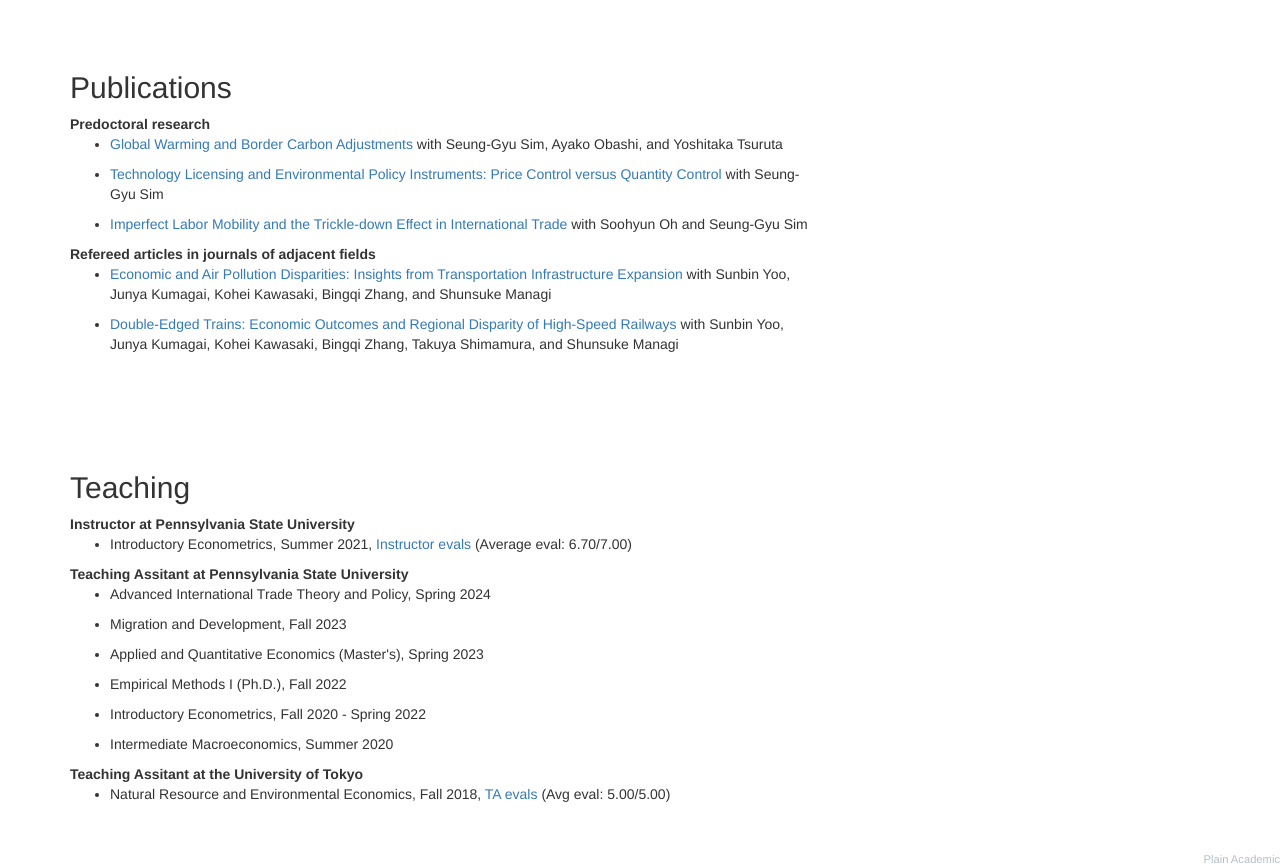
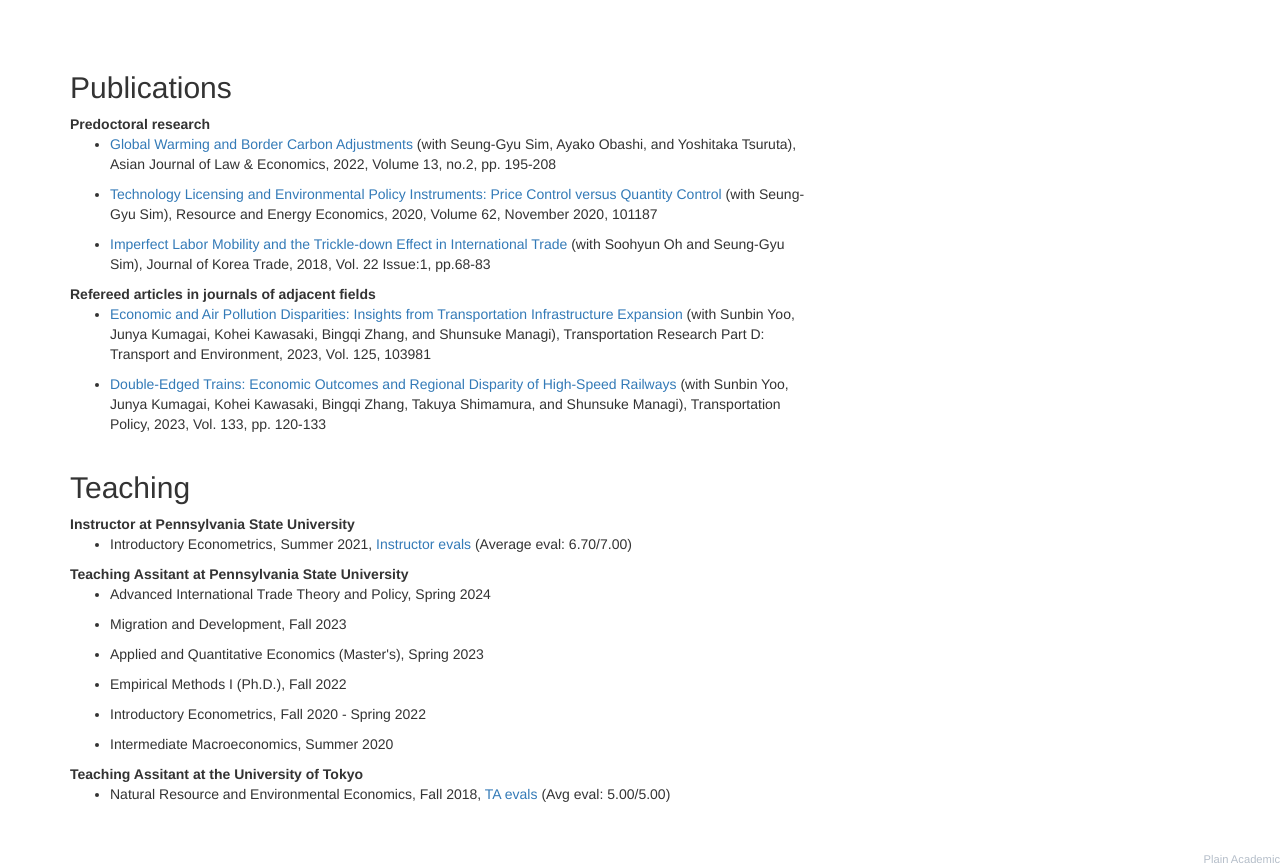
Before and after one commit to SungwanH/SungwanH.github.io, a plain HTML site: page index.html in a window 1280 px wide. Shown: the part 820-1687 px from the top of the page. Drawn offline with nearby package versions, Linux system fonts and the light colour scheme.

Commit message:
Update index.html

```diff
--- a/index.html
+++ b/index.html
@@ -102,23 +102,23 @@
 
                 <strong>Predoctoral research</strong><br/>
                 <ul>
-                <li class="paper" words="add, your, keywords, here"><a href="https://www.degruyter.com/document/doi/10.1515/ajle-2022-0033/html">Global Warming and Border Carbon Adjustments</a> with Seung-Gyu Sim, Ayako Obashi, and Yoshitaka Tsuruta</li>
+                <li class="paper" words="add, your, keywords, here"><a href="https://www.degruyter.com/document/doi/10.1515/ajle-2022-0033/html">Global Warming and Border Carbon Adjustments</a> (with Seung-Gyu Sim, Ayako Obashi, and Yoshitaka Tsuruta), Asian Journal of Law & Economics, 2022, Volume 13, no.2, pp. 195-208 </li>
                 </ul>
 
                 <ul>
-                <li class="paper" words="add, your, keywords, here"><a href="https://www.sciencedirect.com/science/article/abs/pii/S0928765518303592">Technology Licensing and Environmental Policy Instruments: Price Control versus Quantity Control</a> with Seung-Gyu Sim</li>
+                <li class="paper" words="add, your, keywords, here"><a href="https://www.sciencedirect.com/science/article/abs/pii/S0928765518303592">Technology Licensing and Environmental Policy Instruments: Price Control versus Quantity Control</a> (with Seung-Gyu Sim), Resource and Energy Economics, 2020, Volume 62,  November 2020, 101187</li>
                 </ul>
 
                 <ul>
-                <li class="paper" words="add, your, keywords, here"><a href="https://www.emeraldinsight.com/doi/full/10.1108/JKT-09-2017-0084">Imperfect Labor Mobility and the Trickle-down Effect in International Trade</a> with Soohyun Oh and Seung-Gyu Sim</li>
+                <li class="paper" words="add, your, keywords, here"><a href="https://www.emeraldinsight.com/doi/full/10.1108/JKT-09-2017-0084">Imperfect Labor Mobility and the Trickle-down Effect in International Trade</a> (with Soohyun Oh and Seung-Gyu Sim), Journal of Korea Trade, 2018, Vol. 22 Issue:1, pp.68-83</li>
                 </ul>
 	        <strong>Refereed articles in journals of adjacent fields</strong><br/>
                 <ul>
-                <li class="paper" words="add, your, keywords, here"><a href="https://www.sciencedirect.com/science/article/pii/S1361920923003784">Economic and Air Pollution Disparities: Insights from Transportation Infrastructure Expansion</a> with Sunbin Yoo, Junya Kumagai, Kohei Kawasaki, Bingqi Zhang, and Shunsuke Managi</li>
+                <li class="paper" words="add, your, keywords, here"><a href="https://www.sciencedirect.com/science/article/pii/S1361920923003784">Economic and Air Pollution Disparities: Insights from Transportation Infrastructure Expansion</a> (with Sunbin Yoo, Junya Kumagai, Kohei Kawasaki, Bingqi Zhang, and Shunsuke Managi), Transportation Research Part D: Transport and Environment, 2023, Vol. 125, 103981</li>
                 </ul>
 
                 <ul>
-                <li class="paper" words="add, your, keywords, here"><a href="https://www.sciencedirect.com/science/article/abs/pii/S0967070X23000227">Double-Edged Trains: Economic Outcomes and Regional Disparity of High-Speed Railways</a> with Sunbin Yoo, Junya Kumagai, Kohei Kawasaki, Bingqi Zhang, Takuya Shimamura, and Shunsuke Managi</li>
+                <li class="paper" words="add, your, keywords, here"><a href="https://www.sciencedirect.com/science/article/abs/pii/S0967070X23000227">Double-Edged Trains: Economic Outcomes and Regional Disparity of High-Speed Railways</a> (with Sunbin Yoo, Junya Kumagai, Kohei Kawasaki, Bingqi Zhang, Takuya Shimamura, and Shunsuke Managi), Transportation Policy, 2023, Vol. 133, pp. 120-133</li>
                 </ul>
             </div>
 
```
